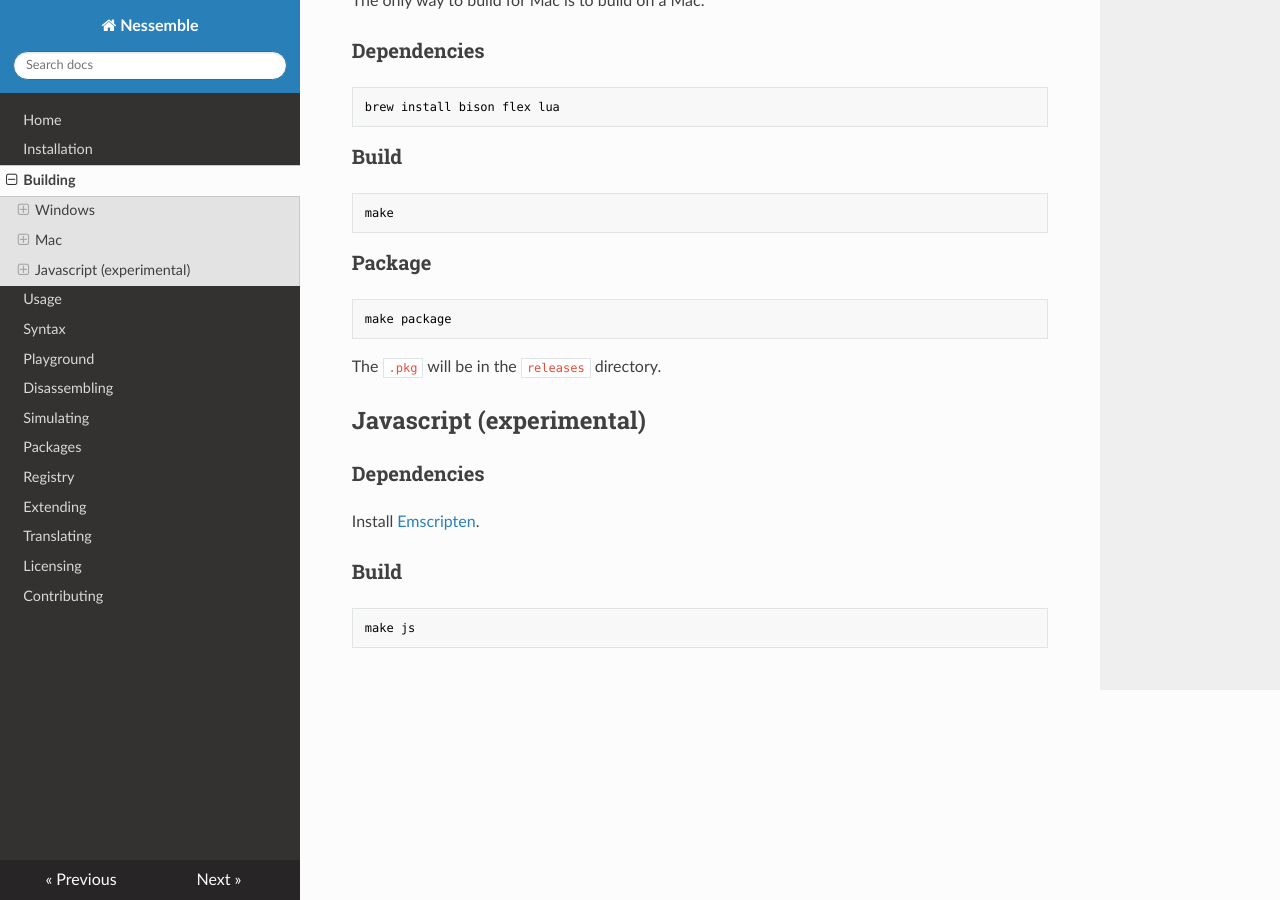
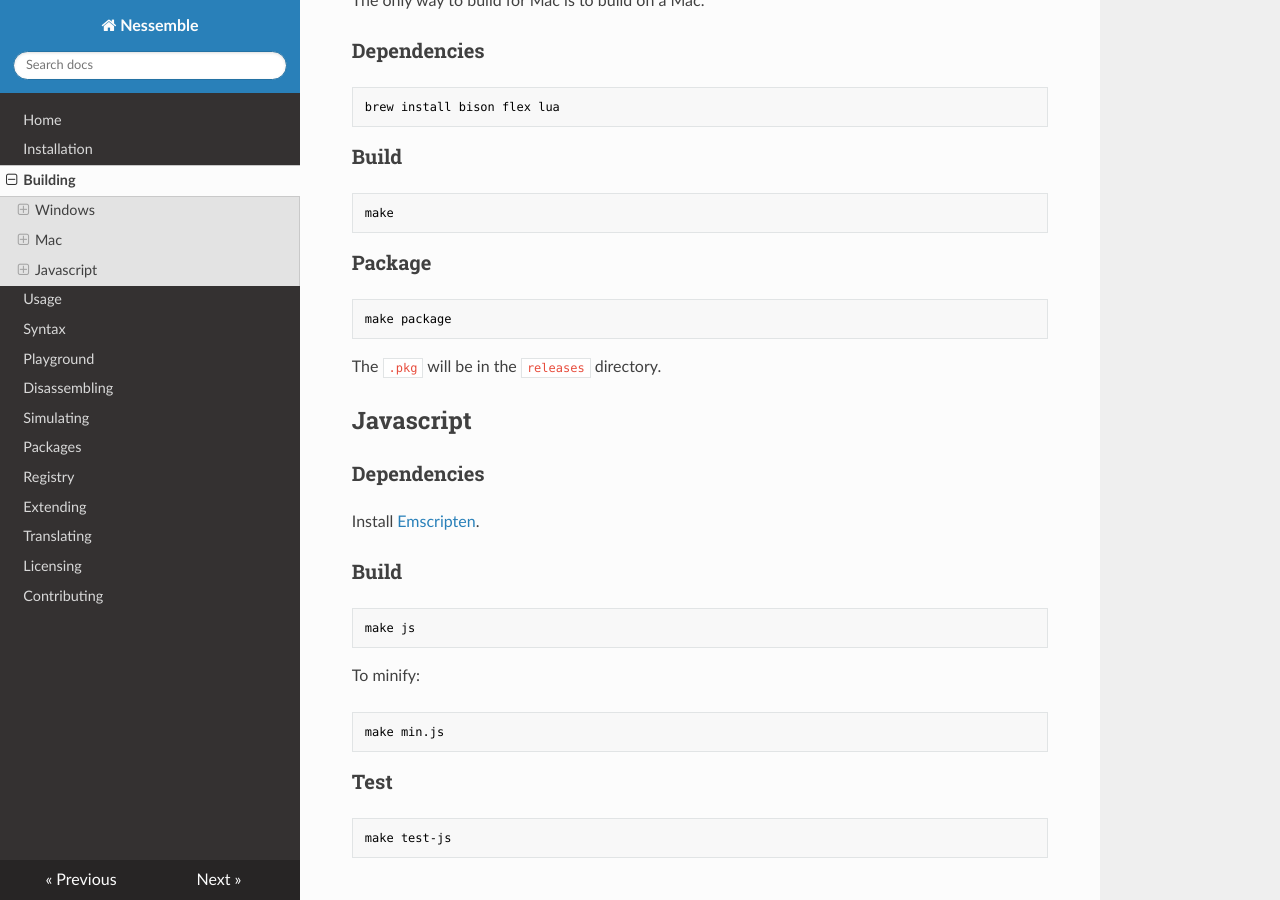
Before and after one commit to kevinselwyn/nessemble, an MkDocs documentation site: the page built from docs/pages/building.md, in a window 1280 px wide and 900 px high, scrolled down 1805 px. Built offline with MkDocs 1.6.1, drawn with Linux system fonts in a browser that asks for light colours; nearby versions of some CDN libraries; old or Windows-style settings are respelled for this version of MkDocs.

Commit message:
Building docs

````diff
--- a/docs/pages/building.md
+++ b/docs/pages/building.md
@@ -107,7 +107,7 @@ make package
 
 The `.pkg` will be in the `releases` directory.
 
-## Javascript (experimental)
+## Javascript
 
 ### Dependencies
 
@@ -118,3 +118,15 @@ Install [Emscripten](http://kripken.github.io/emscripten-site/).
 ```text
 make js
 ```
+
+To minify:
+
+```text
+make min.js
+```
+
+### Test
+
+```text
+make test-js
+```
````
